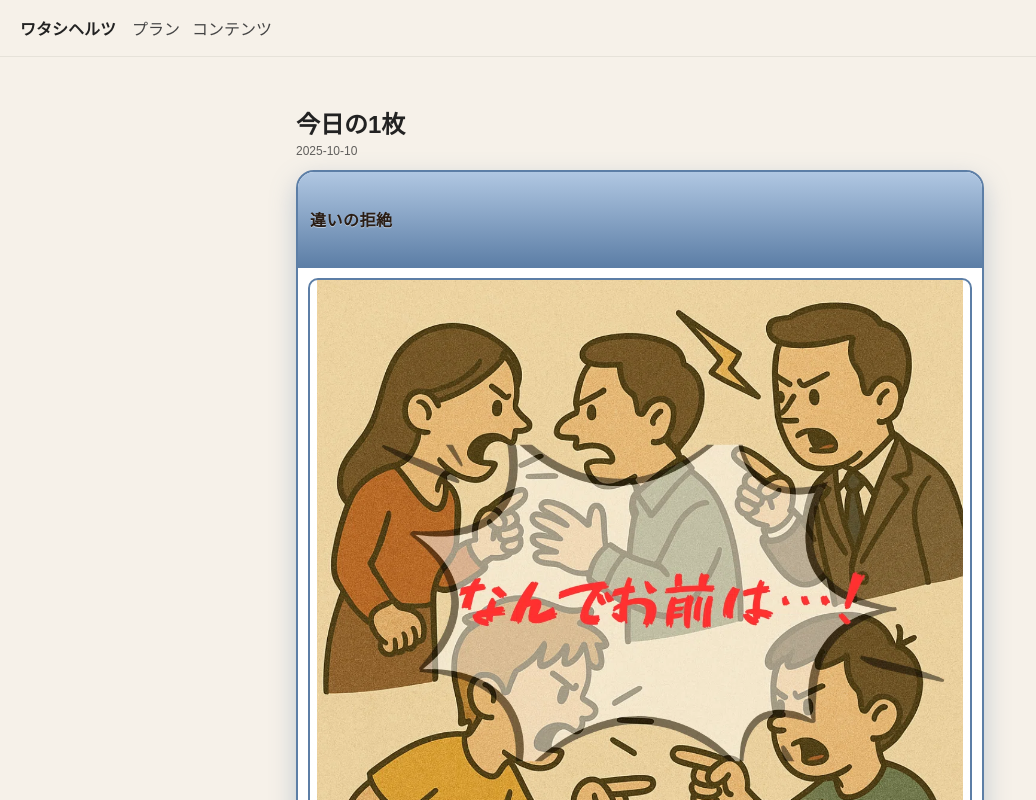
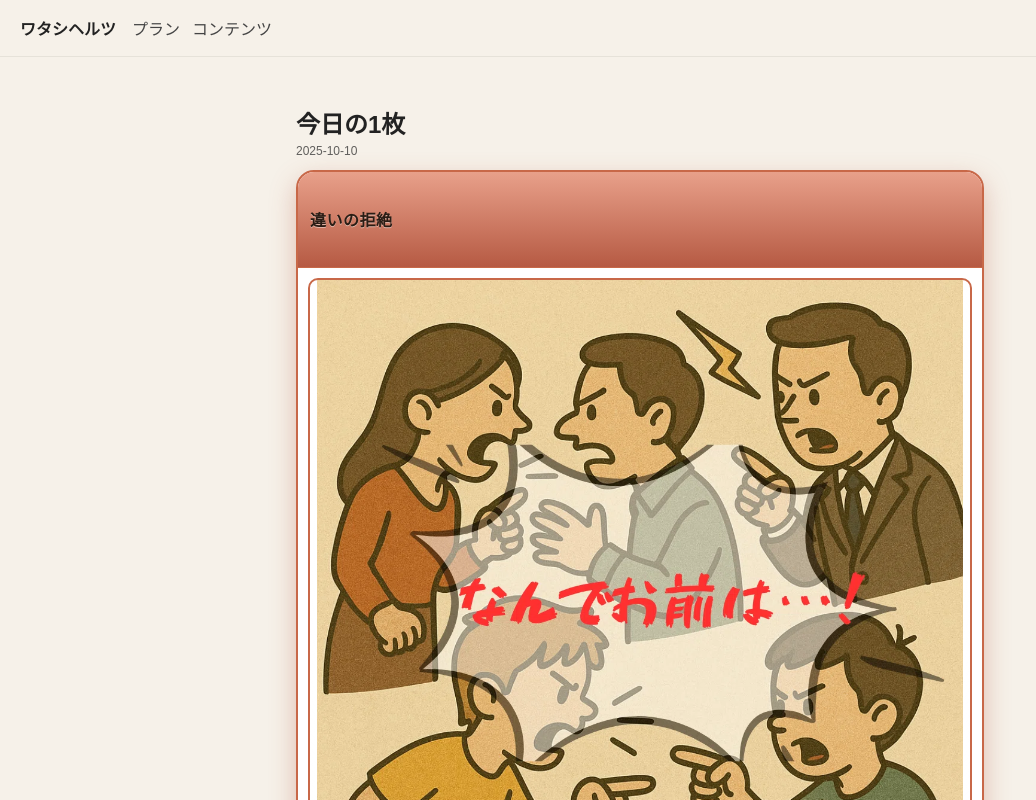
Before and after one commit to hiracoh/watashihertz, a Next.js app: page /gacha in a window 1280 px wide. Shown: the top 800 px of the page, without its empty margins (0-1036 px from the left). Built offline with nearby package versions, Linux system fonts and the light colour scheme; a web font is replaced by a local one.

Commit message:
Update CardItem.tsx

```diff
--- a/components/CardItem.tsx
+++ b/components/CardItem.tsx
@@ -11,15 +11,16 @@ type Card = {
 };
 
 function paletteFromTags(tags: string[] = []) {
-  const t = (tags[0] || '').toLowerCase();
+  // 正規化（全角・半角や大小のズレを吸収）
+  const Ts = tags.map(t => String(t).trim().toLowerCase());
 
-  // ゆるい分類（必要に応じて増やしてOK）
-  const isRed =
-    /怒|喧嘩|葛藤|対立|苛立ち|不安|恐れ|焦り|被害/.test(t);
-  const isGreen =
-    /関係|つながり|共感|家族|友情|人間関係/.test(t);
-  const isBlue =
-    /静けさ|観察|洞察|内省|人間の傾向|落ち着き/.test(t);
+  // マッチ関数（部分一致OK）
+  const has = (needle: string) => Ts.some(t => t.includes(needle));
+
+  // カテゴリ判定（優先度：赤 > 青 > 緑）
+  const isRed   = has('人間の傾向');       // ← 赤系
+  const isBlue  = has('人間・人生とは');   // ← 青系
+  const isGreen = has('よりよく生きる');   // ← 緑系
 
   if (isRed) {
     return {
@@ -28,6 +29,15 @@ function paletteFromTags(tags: string[] = []) {
       chip: '#F7E3DE',
       chipBorder: '#E4B7AA',
       shadow: 'rgba(182,90,67,0.35)',
+    };
+  }
+  if (isBlue) {
+    return {
+      frame: '#5C7EA6',
+      nameBar: 'linear-gradient(180deg,#B0C7E2 0%, #5C7EA6 100%)',
+      chip: '#E4EEF7',
+      chipBorder: '#B8CCE2',
+      shadow: 'rgba(92,126,166,0.35)',
     };
   }
   if (isGreen) {
@@ -39,16 +49,8 @@ function paletteFromTags(tags: string[] = []) {
       shadow: 'rgba(94,154,108,0.35)',
     };
   }
-  if (isBlue) {
-    return {
-      frame: '#5C7EA6',
-      nameBar: 'linear-gradient(180deg,#B0C7E2 0%, #5C7EA6 100%)',
-      chip: '#E4EEF7',
-      chipBorder: '#B8CCE2',
-      shadow: 'rgba(92,126,166,0.35)',
-    };
-  }
-  // default neutral
+
+  // どれにも該当しない場合のニュートラル
   return {
     frame: '#A09A92',
     nameBar: 'linear-gradient(180deg,#E6DED1 0%, #A09A92 100%)',
@@ -57,6 +59,7 @@ function paletteFromTags(tags: string[] = []) {
     shadow: 'rgba(128,120,110,0.35)',
   };
 }
+
 
 export default function CardItem({ card }: { card: Card }) {
   const title =
```
